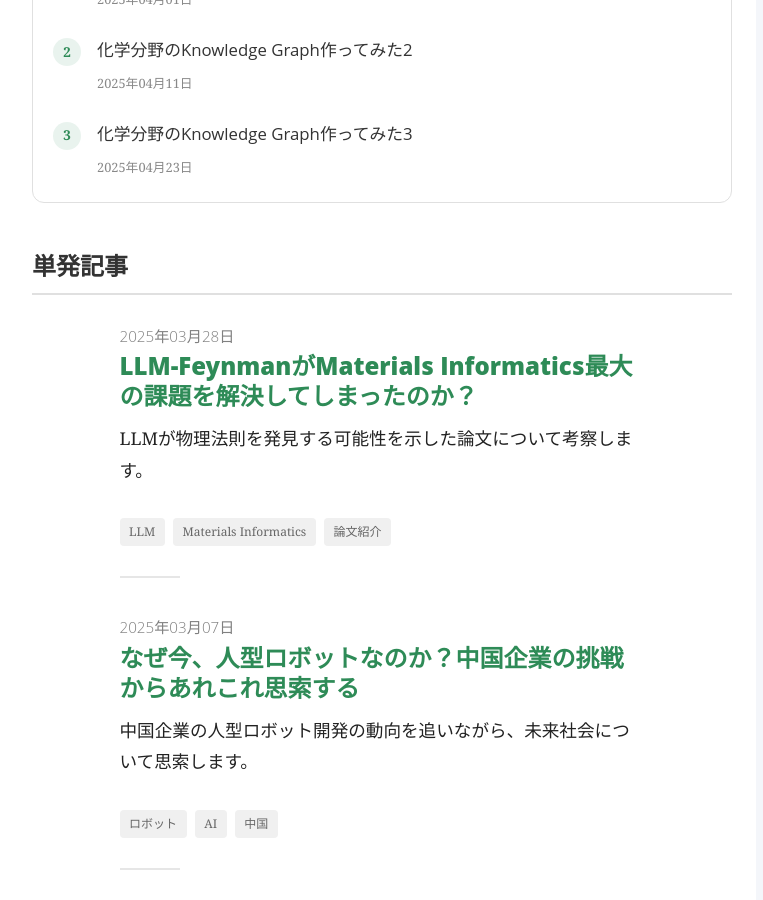
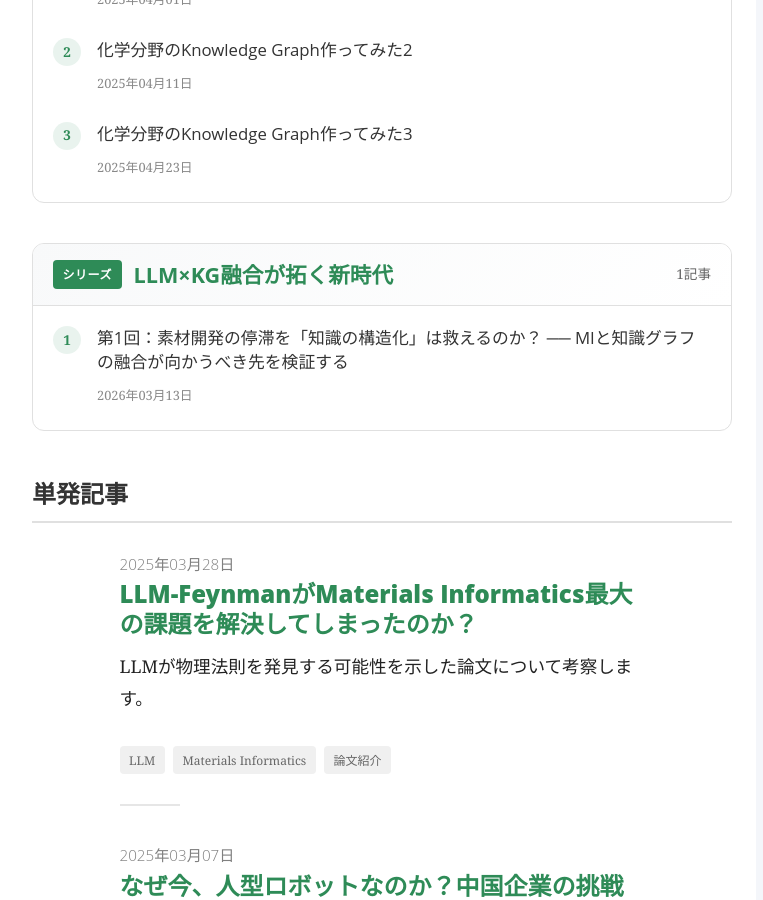
Before and after one commit to Shin-ichiro-I/Shin-ichiro-I.github.io, a Jekyll site: the page built from index.html, in a window 1280 px wide and 900 px high, scrolled down 1940 px. Shown: the whole window, without its empty margins (384-1147 px from the left). Built offline with Jekyll 4.4.1, drawn with Linux system fonts in a browser that asks for light colours; nearby versions of some CDN libraries; the list of posts is cut into pages by our own code.

Commit message:
Add LLM-kg-fusion series to top page series list
index.html のシリーズ一覧に新シリーズ「LLM×KG融合が拓く新時代」を追加。

Co-Authored-By: Claude Sonnet 4.6 <noreply@anthropic.com>

```diff
--- a/index.html
+++ b/index.html
@@ -49,8 +49,8 @@ title: 放課後のサイエンス
 			</div>
 
 			<!-- シリーズ記事 -->
-			{% assign series_list = "mi-kg-fusion,mi-expectations,kg-practice" | split: "," %}
-			{% assign series_titles = "MI×KG融合が拓く新時代,実務家がMIに期待すること,化学分野のKG作ってみた" | split: "," %}
+			{% assign series_list = "mi-kg-fusion,mi-expectations,kg-practice,LLM-kg-fusion" | split: "," %}
+			{% assign series_titles = "MI×KG融合が拓く新時代,実務家がMIに期待すること,化学分野のKG作ってみた,LLM×KG融合が拓く新時代" | split: "," %}
 
 			{% for series_id in series_list %}
 			{% assign series_posts = site.posts | where: "series", series_id | sort: "series_order" %}
```
